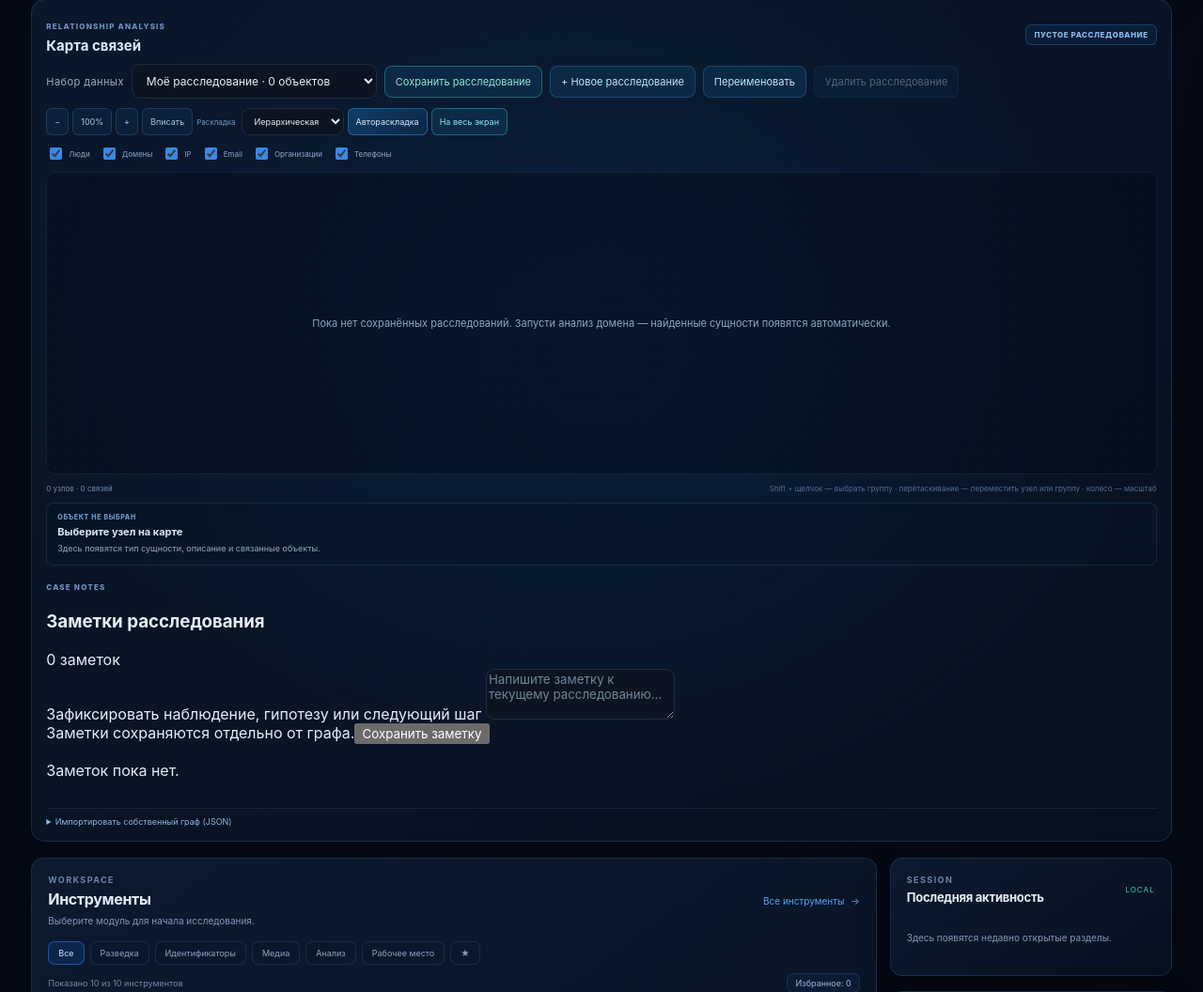
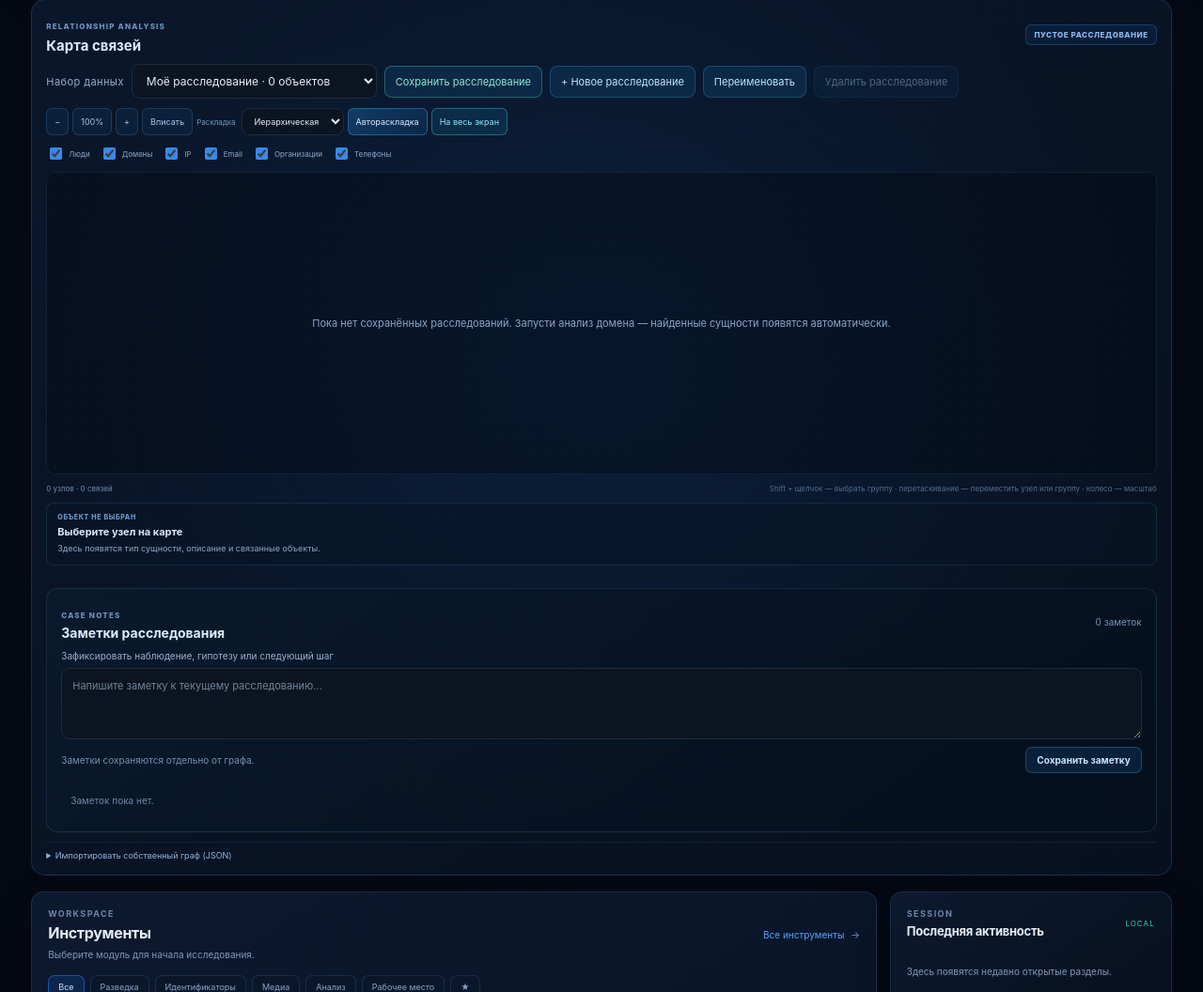
Before and after one commit to ERRORoX/OSINT, a Flask app: page / in a window 1280 px wide. Shown: the part 1047-2103 px from the top of the page at 94% size. Run offline with Flask 3, Linux system fonts and the light colour scheme; data comes from the database, SQL or seed files in the repository; data that the repository does not hold is empty; some libraries are stand-ins or nearby versions.

Commit message:
Style investigation notes and graph evidence controls

```diff
--- a/static/css/hub-only.css
+++ b/static/css/hub-only.css
@@ -597,3 +597,24 @@ body.dashboard-page{margin:0!important;min-height:100vh;background:radial-gradie
 .graph-node-core.type-phone{fill:#123d55;stroke:#59c7e8;stroke-width:2.5}
 
 .graph-create-link{width:100%;margin:10px 0;padding:9px 11px;border:1px solid rgba(89,184,245,.3);border-radius:8px;background:rgba(31,104,160,.16);color:#bfe5ff;font-size:11px;font-weight:700;cursor:pointer}.graph-create-link:hover{background:rgba(31,125,190,.28)}
+
+/* Investigation case notes */
+.graph-notes-panel{margin-top:14px;padding:15px;border:1px solid rgba(81,143,205,.19);border-radius:12px;background:linear-gradient(145deg,rgba(10,26,45,.88),rgba(5,15,29,.92))}
+.graph-notes-heading{display:flex;align-items:center;justify-content:space-between;gap:12px;margin-bottom:10px}
+.graph-notes-heading h3{margin:3px 0 0;color:#dcecff;font-size:14px;font-weight:750}
+.graph-notes-heading>span{color:#7894b4;font-size:10px}
+.graph-notes-label{display:block;margin-bottom:7px;color:#9bb2ce;font-size:10px}
+.graph-notes-panel textarea{display:block;width:100%;min-height:76px;resize:vertical;padding:10px 11px;border:1px solid rgba(91,153,215,.2);border-radius:8px;background:#071426;color:#d8eaff;font:inherit;font-size:11px;line-height:1.5}
+.graph-notes-panel textarea:focus{outline:1px solid #43aeea;border-color:#43aeea}
+.graph-notes-actions{display:flex;align-items:center;justify-content:space-between;gap:10px;margin-top:8px;flex-wrap:wrap}
+.graph-notes-actions span{color:#7890ad;font-size:10px}
+.graph-notes-actions button,.graph-note-item button{padding:7px 11px;border:1px solid rgba(69,155,225,.32);border-radius:7px;background:rgba(24,101,165,.2);color:#c6e6ff;font-size:10px;font-weight:700;cursor:pointer}
+.graph-notes-actions button:hover,.graph-note-item button:hover{background:rgba(24,125,196,.32)}
+.graph-notes-list{display:grid;gap:7px;margin-top:11px}
+.graph-note-item{display:grid;grid-template-columns:minmax(0,1fr) auto;gap:5px 12px;padding:10px;border:1px solid rgba(90,145,205,.13);border-radius:8px;background:rgba(3,12,24,.38)}
+.graph-note-item p{grid-column:1/-1;margin:0;color:#c2d5eb;font-size:11px;line-height:1.55;white-space:pre-wrap;overflow-wrap:anywhere}
+.graph-note-item small{align-self:center;color:#6f89a8;font-size:9px}
+.graph-note-item button{grid-column:2;grid-row:2;padding:4px 8px}
+.graph-notes-empty{margin:0;padding:10px;color:#7188a5;font-size:10px}
+.graph-edge-evidence-row{display:flex;align-items:center;justify-content:space-between;gap:8px;padding:6px 0;border-bottom:1px solid rgba(91,145,220,.12)}
+.graph-edge-evidence-row button{padding:4px 7px;border:1px solid rgba(89,184,245,.25);border-radius:6px;background:rgba(31,104,160,.14);color:#bfe5ff;font-size:9px;cursor:pointer}
```
